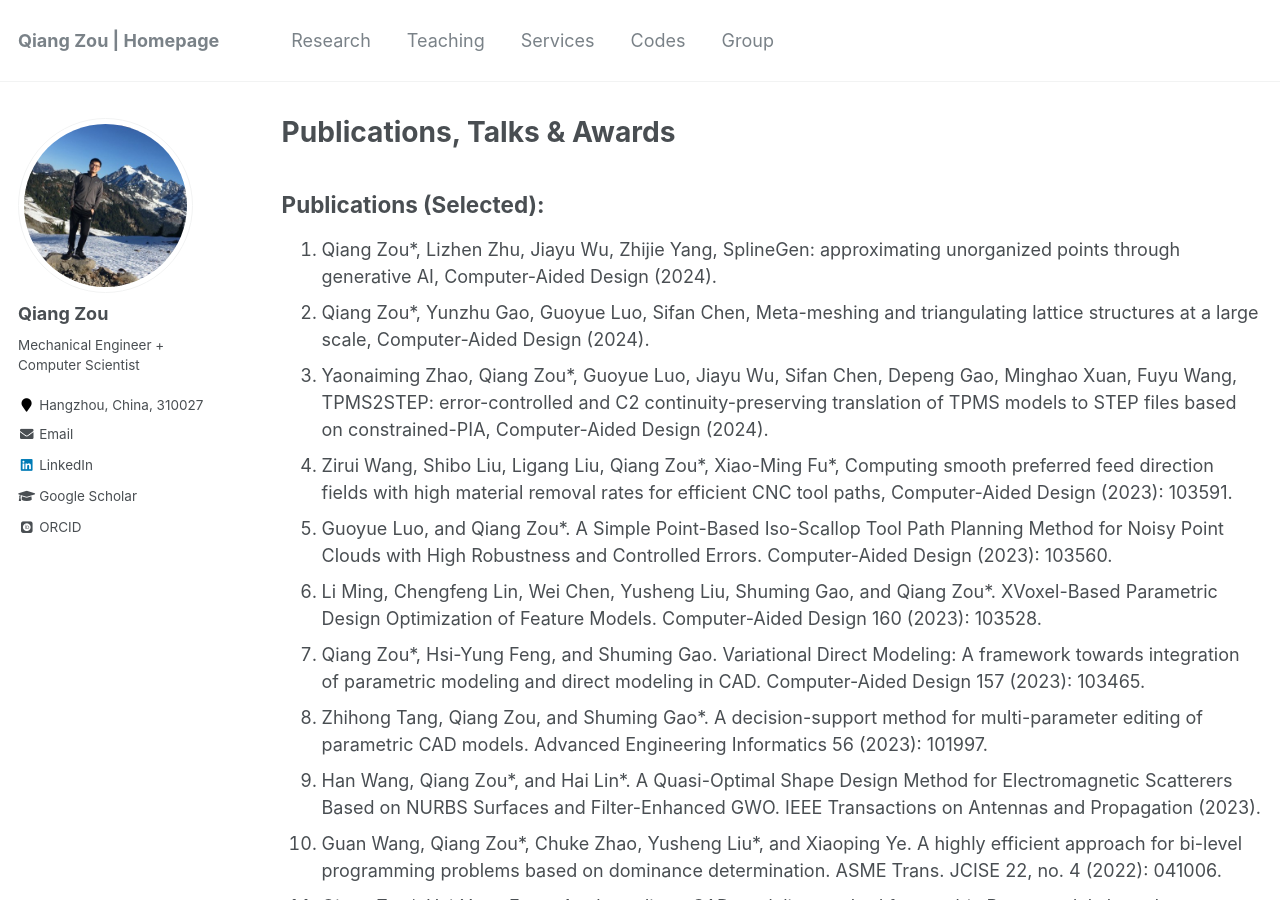
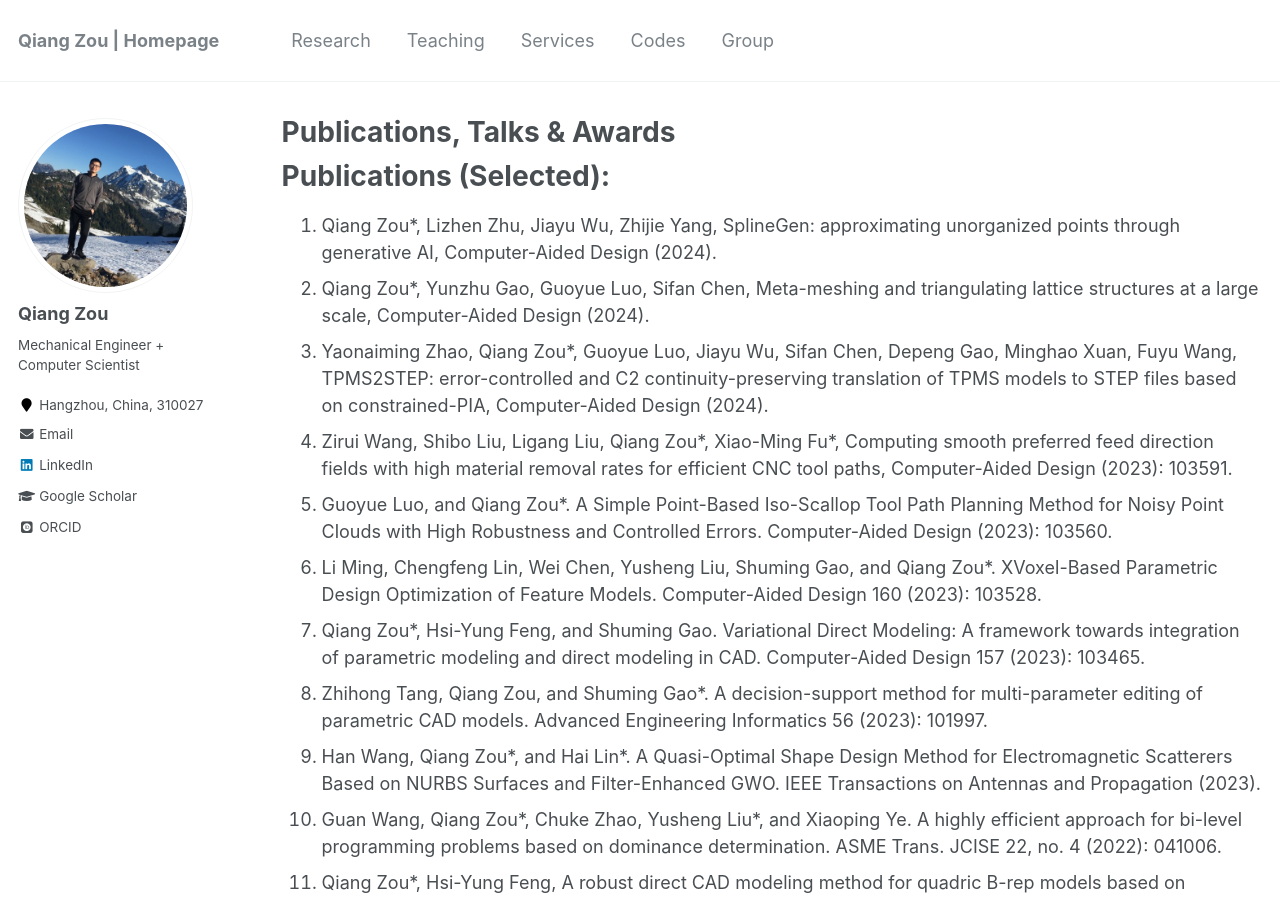
Before and after one commit to Qiang-Zou/Qiang-Zou.github.io, a Jekyll site: the page built from _pages/research.md, in a window 1280 px wide and 900 px high. Built offline with Jekyll 4.4.1, drawn with Linux system fonts in a browser that asks for light colours; some web fonts are replaced.

```diff
--- a/_pages/research.md
+++ b/_pages/research.md
@@ -5,14 +5,11 @@ permalink: research/
 author_profile: true
 ---
 <!--
-Theses
-====
+# Theses:
 1. Variational direct modeling for computer-aided design, Ph.D. degree, The University of British Columbia.
-
 1. Conformal geometry-based tool path planning for point clouds, Master's degree, University of Chinese Academy of Sciences. (In Chinese)
 -->
-
-## Publications (Selected):
+# Publications (Selected):
 1. Qiang Zou\*, Lizhen Zhu, Jiayu Wu, Zhijie Yang, SplineGen: approximating unorganized points through generative AI, Computer-Aided Design (2024).
 1. Qiang Zou\*, Yunzhu Gao, Guoyue Luo, Sifan Chen, Meta-meshing and triangulating lattice structures at a large scale, Computer-Aided Design (2024).
 1. Yaonaiming Zhao, Qiang Zou\*, Guoyue Luo, Jiayu Wu, Sifan Chen, Depeng Gao, Minghao Xuan, Fuyu Wang, TPMS2STEP: error-controlled and C2 continuity-preserving translation of TPMS models to STEP files based on constrained-PIA, Computer-Aided Design (2024).
@@ -48,7 +45,7 @@ Theses
 See [Google Scholar](https://scholar.google.com/citations?user=9FwFNqAAAAAJ&hl=en) for the complete list.
 
 
-## Talks:
+# Talks:
 1. Data-Driven B-Spline Modeling, SAC, Aug, 2024
 1. Geometric Modeling for Microstructure Design and Manufacturing, SAC, April, 2024
 1. From Tool Path Generation To Tool Path Optimization: An Implicit Framework, Tianyuan Math Cener, Aug., 2024
@@ -60,7 +57,7 @@ See [Google Scholar](https://scholar.google.com/citations?user=9FwFNqAAAAAJ&hl=e
 1. Iso-level Method: A New Framework for Tool Path Planning, Mid-term evaluation on the "973" project "Mathematics Mechanization and Digital Design and Manufacturing", USTC, June 2013.
 
 
-## Awards (Selected):
+# Awards (Selected):
 1. Annual Provincial Best Paper Award, Zhejiang Province, 2023
 1. Best Poster Award, GDC, 2021
 1. Faculty of Applied Science Graduate Award, UBC, 2014 & 2018
```
